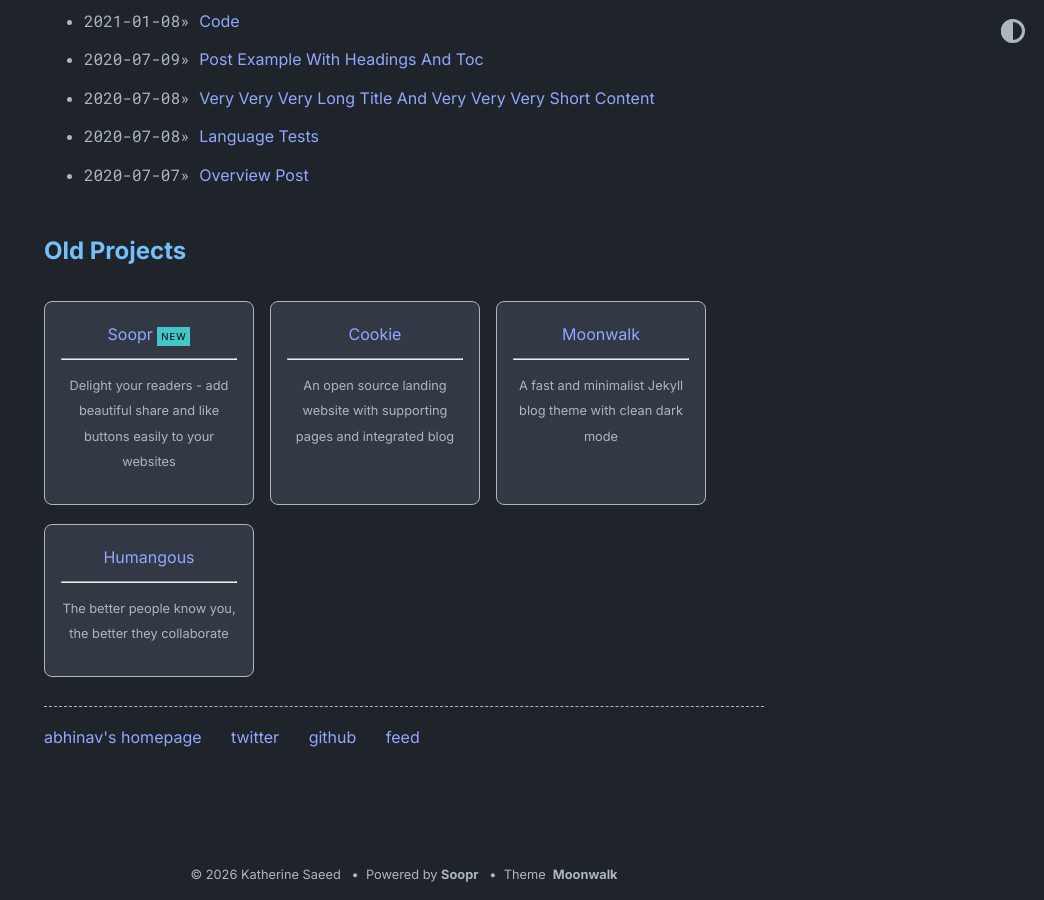
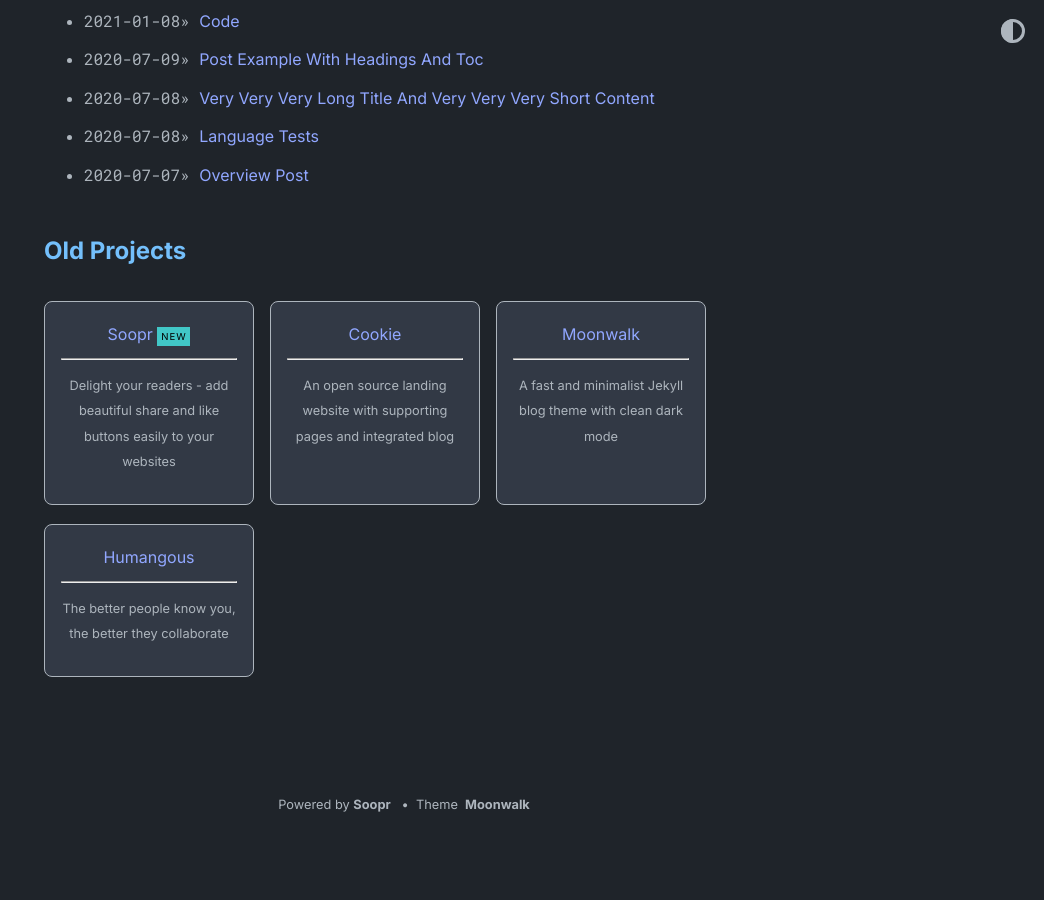
Before and after one commit to KatESaeed/3D-Protein-Folding-Tool-Website, a Jekyll site: the page built from index.md, in a window 1280 px wide and 900 px high, scrolled down 1029 px. Shown: the whole window, without its empty margins (236-1280 px from the left). Built offline with Jekyll 4.4.1, drawn with Linux system fonts in a browser that asks for light colours; after the commit the page ends 1859 px from its top, so only the background shows below that.

Commit message:
Update _config.yml

```diff
--- a/_config.yml
+++ b/_config.yml
@@ -18,8 +18,8 @@ theme_config:
   date_format: "%Y-%m-%d" # customize how date is formatted
   show_description: true # show blog description
   show_navbar: true # show horizontal navbar
-  show_footer: true # show footer links in home page,add in _data/home.yml
-  show_copyright: true # show copyright notice in footer
+  show_footer: false # show footer links in home page,add in _data/home.yml
+  show_copyright: false # show copyright notice in footer
   # following keys are using to create home layout
   show_projects: true # show projects as cards, add in _data/home.yml
   show_blog: true # show blog posts added in _posts
```
